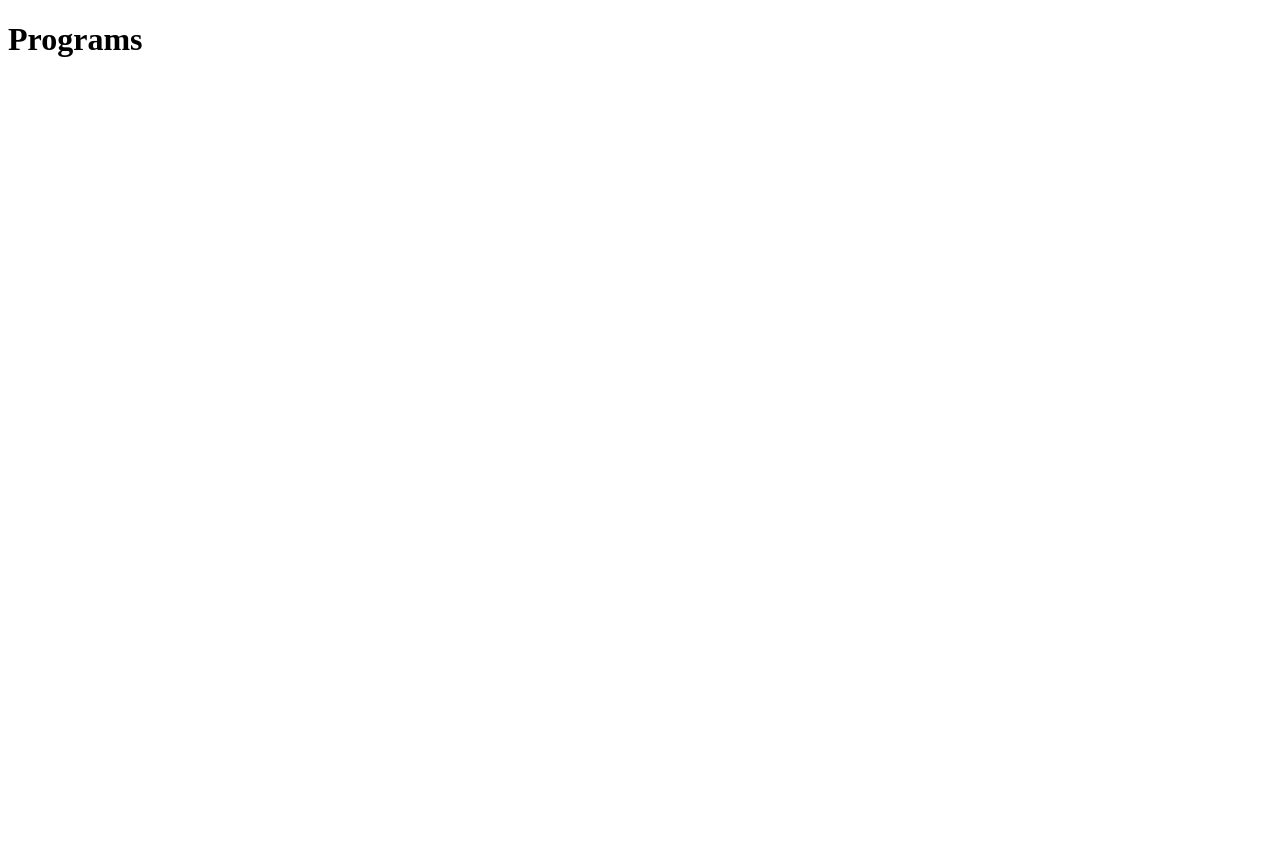
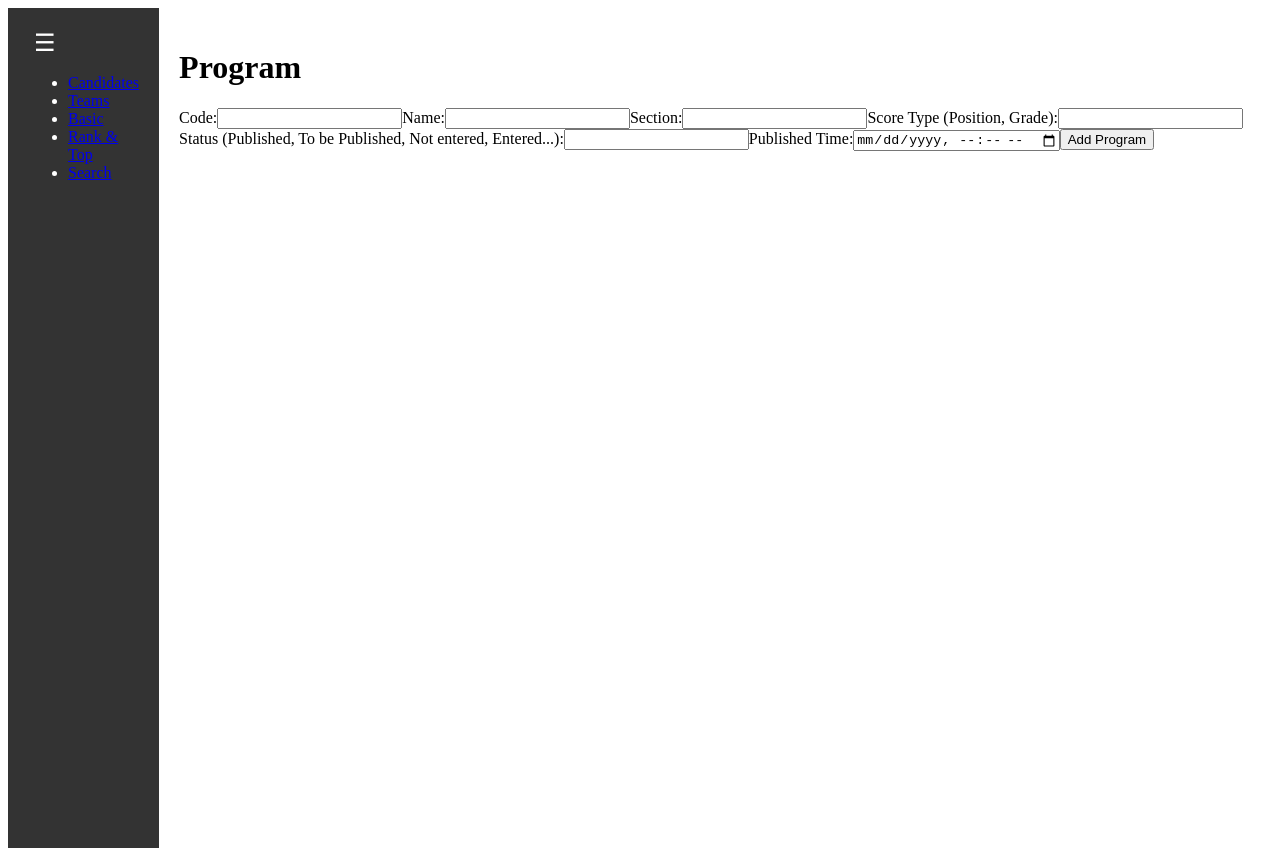
Before and after one commit to Javadamkd/art-fest-management, a Next.js app: page /programs in a window 1280 px wide. Before the commit the page ends 800 px from the top, so only its background shows below. Built offline with nearby package versions, Linux system fonts and the light colour scheme.

Commit message:
Update programs.js

```diff
--- a/pages/programs.js
+++ b/pages/programs.js
@@ -1,12 +1,36 @@
-import React from 'react';
+import Layout from '../components/Layout';
 
-const Programs = () => {
+export default function Program() {
   return (
-    <div>
-      <h1>Programs</h1>
-      {/* Add your Programs page content here */}
-    </div>
+    <Layout>
+      <h1>Program</h1>
+      <form>
+        <label>
+          Code:
+          <input type="text" name="code" />
+        </label>
+        <label>
+          Name:
+          <input type="text" name="name" />
+        </label>
+        <label>
+          Section:
+          <input type="text" name="section" />
+        </label>
+        <label>
+          Score Type (Position, Grade):
+          <input type="text" name="scoreType" />
+        </label>
+        <label>
+          Status (Published, To be Published, Not entered, Entered...):
+          <input type="text" name="status" />
+        </label>
+        <label>
+          Published Time:
+          <input type="datetime-local" name="publishedTime" />
+        </label>
+        <button type="submit">Add Program</button>
+      </form>
+    </Layout>
   );
-};
-
-export default Programs;
+}
```
